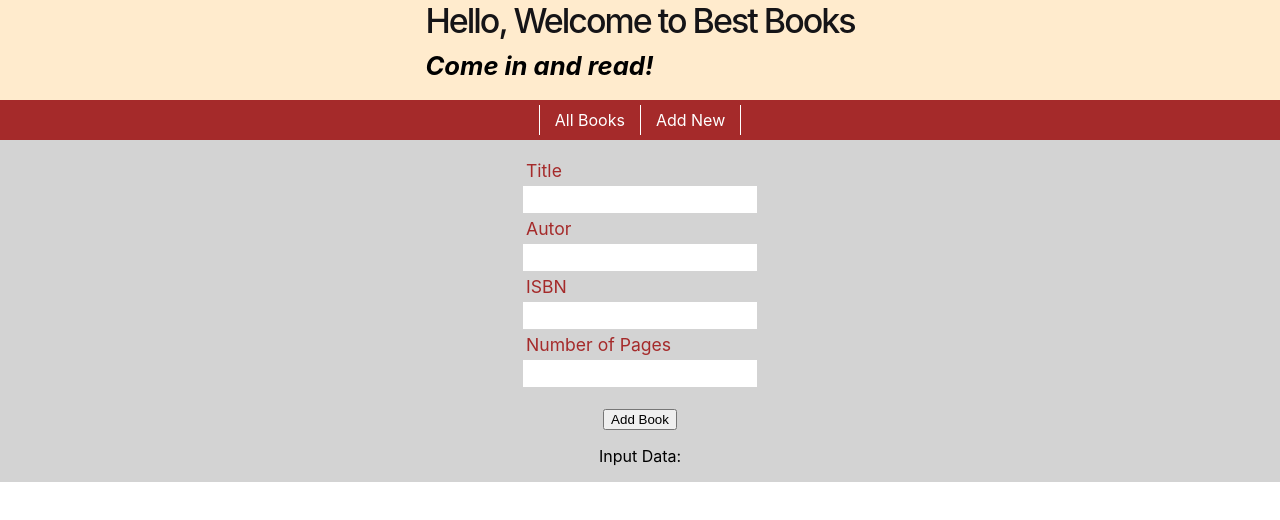
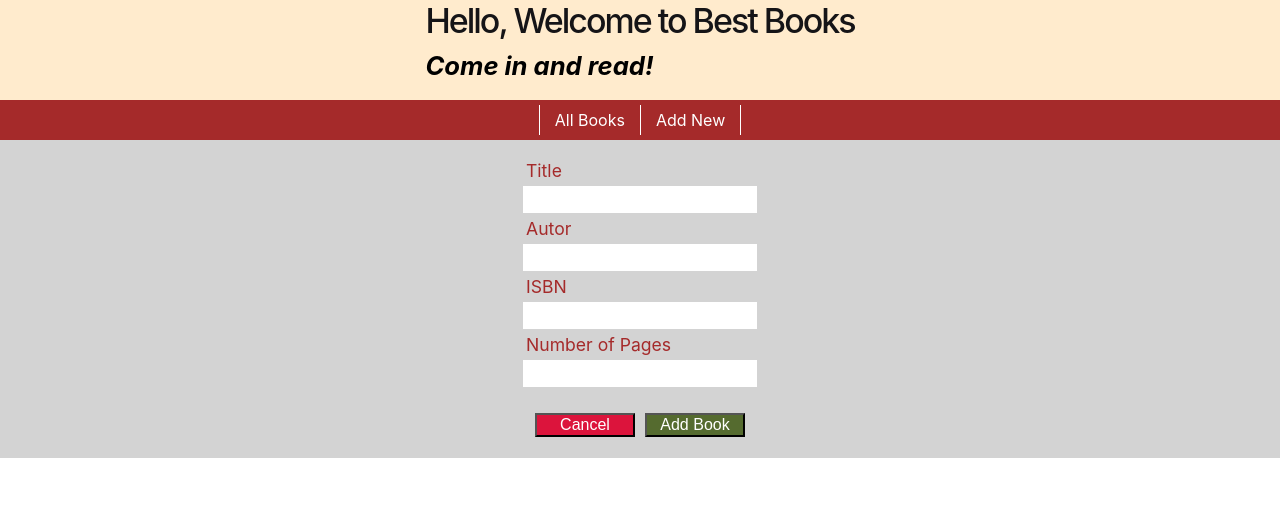
Before and after one commit to hinzberg/best-books-angular-learning, an Angular app: page /book-entry in a window 1280 px wide. Shown: the top 520 px of the page. Built offline with nearby package versions, Linux system fonts and the light colour scheme.

Commit message:
Added BookService

```diff
--- a/src/app/book-entry/book-entry.component.css
+++ b/src/app/book-entry/book-entry.component.css
@@ -30,3 +30,19 @@ label {
     color: brown;
     border-color: transparent;
   }
+
+  .submitButton {
+    font-size: 1.0rem;
+    margin: 5px;
+    background-color: darkolivegreen;
+    color: white;
+    width: 100px;
+  }
+
+  .cancelButton {
+    font-size: 1.0rem;
+    margin: 5px;
+    background-color:crimson;
+    color: white;
+    width: 100px;
+  }
--- a/src/app/book-entry/book-entry.component.html
+++ b/src/app/book-entry/book-entry.component.html
@@ -11,15 +11,17 @@
         <input type="text" id="pages" placeholder="" formControlName="pages">
 
         <p>
-            <button class="button" type="submit">Add Book</button>
+            <button class="cancelButton" (click)="cancel()">Cancel</button>
+            <button class="submitButton" type="submit">Add Book</button>
         </p>
 
         <p>{{ dummy }}</p>
-        <p> Input Data:
+        <!-- Single Source of Truth-->
+        <!--p> Input Data:
             {{checkoutForm.value.title}}
             {{checkoutForm.value.autor}}
             {{checkoutForm.value.isbn}}
             {{checkoutForm.value.pages}}
-        </p>
+        </p-->
     </form>
 </div>
--- a/src/app/book-entry/book-entry.component.ts
+++ b/src/app/book-entry/book-entry.component.ts
@@ -3,6 +3,8 @@ import { Book } from '../Classes/Book';
 import { FormBuilder, FormsModule, FormGroup, FormControl, ReactiveFormsModule } from '@angular/forms';
 import { CommonModule } from '@angular/common';
 import { RouterModule } from '@angular/router';
+import { BookService } from '../book.service';
+import { Router } from '@angular/router';
 
 @Component({
   selector: 'app-book-entry',
@@ -22,9 +24,35 @@ export class BookEntryComponent {
     pages : new FormControl('')
   });
 
+
+  constructor(public bookservice : BookService , public router : Router) {
+  }
+
   dummy = ""
 
   onSubmit() {
-       this.dummy = "Saved";
+
+    let title = this.checkoutForm.value.title;
+    let autor = this.checkoutForm.value.autor;
+    let isbn = this.checkoutForm.value.isbn;
+    let pages = this.checkoutForm.value.pages;
+    let pa = Number(pages!)
+
+    // Lazy Validation. More to add
+    if(isNaN(pa) || pages === "" )
+    {
+      this.dummy = "Error";
+    }
+    else
+    {
+      let book = new Book(title!, autor!, isbn!, pa);
+      this.bookservice.addBook(book);
+      this.dummy = "Saved";
+      this.router.navigate(['']);
+    }
   }
+
+  cancel() {
+    this.router.navigate(['']);
 }
+}
--- a/src/app/book-table/book-table.component.html
+++ b/src/app/book-table/book-table.component.html
@@ -10,7 +10,7 @@
             <td class="pagesRow">Pages</td>
             <td class="infoRow">Info</td>
         </tr>
-        <tr *ngFor="let book of books">
+        <tr *ngFor="let book of bookservice.books">
             <td class="cell">{{ book.ISBN }}</td>
             <td class="cell">{{ book.Title }}</td>
             <td class="cell">{{ book.Autor }}</td>
--- a/src/app/book-table/book-table.component.ts
+++ b/src/app/book-table/book-table.component.ts
@@ -1,6 +1,7 @@
 import { Component, Input } from '@angular/core';
 import { CommonModule } from '@angular/common';
 import { Book } from '../Classes/Book'
+import { BookService } from '../book.service';
 
 @Component({
   selector: 'app-book-table',
@@ -11,13 +12,10 @@ import { Book } from '../Classes/Book'
 })
 
 export class BookTableComponent {
-  books = [ new Book("Foundation","Asimov, Isaac", "3-453-07988-4", 450),
-  new Book("Rendezvous with Rama", "Clark, Arthur C.", "8-808-40483-2", 310),
-  new Book("The dying Earth","Vance, Jack", "1-946-18452-9", 250),
-  new Book("Dune","Herbert, Frank", "3-555-74837-5", 650),
-  new Book("War of the Worlds", "Wells, H.G.", "1-277-18988-3", 210),
-  new Book("The Demolished Man", "Bester, Alfred", "7-483-28911-9", 195)
-  ];
+
+  constructor(public bookservice : BookService ) {
+  }
+
 
   showInfo(book : Book) {
     let message: string = book.Title + " by " + book.Autor + ", (" + book.NumberOfPages + " pages)";
--- /dev/null
+++ b/src/app/book.service.ts
@@ -0,0 +1,25 @@
+import { Injectable } from '@angular/core';
+import { Book } from './Classes/Book'
+
+@Injectable({
+  providedIn: 'root'
+})
+
+export class BookService {
+
+  books = [
+  new Book("Foundation", "Asimov, Isaac", "3-453-07988-4", 450),
+  new Book("Rendezvous with Rama", "Clark, Arthur C.", "8-808-40483-2", 310),
+  new Book("The dying Earth", "Vance, Jack", "1-946-18452-9", 250),
+  new Book("Dune", "Herbert, Frank", "3-555-74837-5", 650),
+  new Book("War of the Worlds", "Wells, H.G.", "1-277-18988-3", 210),
+  new Book("The Demolished Man", "Bester, Alfred", "7-483-28911-9", 195),
+  new Book("Ender's Game", "Scott Card, Orson", "6-845-18927-6", 195)
+  ];
+
+  constructor() { }
+
+  addBook(book:Book) {
+    this.books.push(book)
+  }
+}
```
Also changed, not shown: 1 other file (tests, documents, lock files or other folders).
